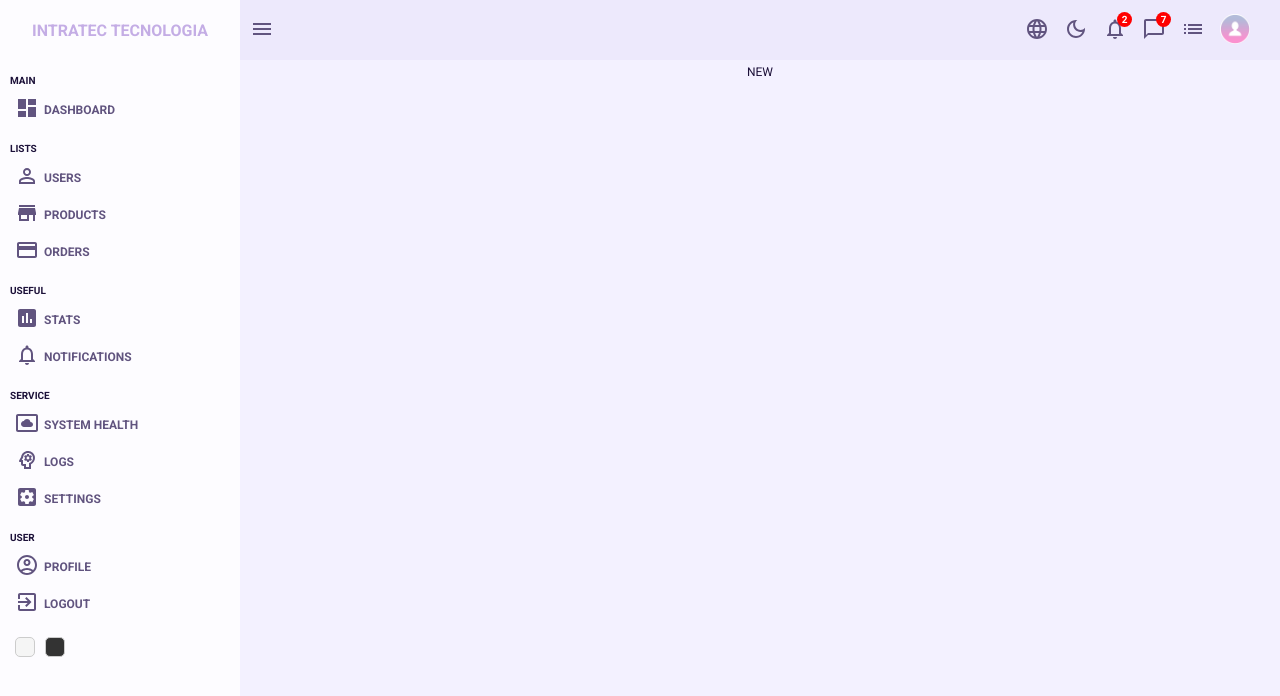
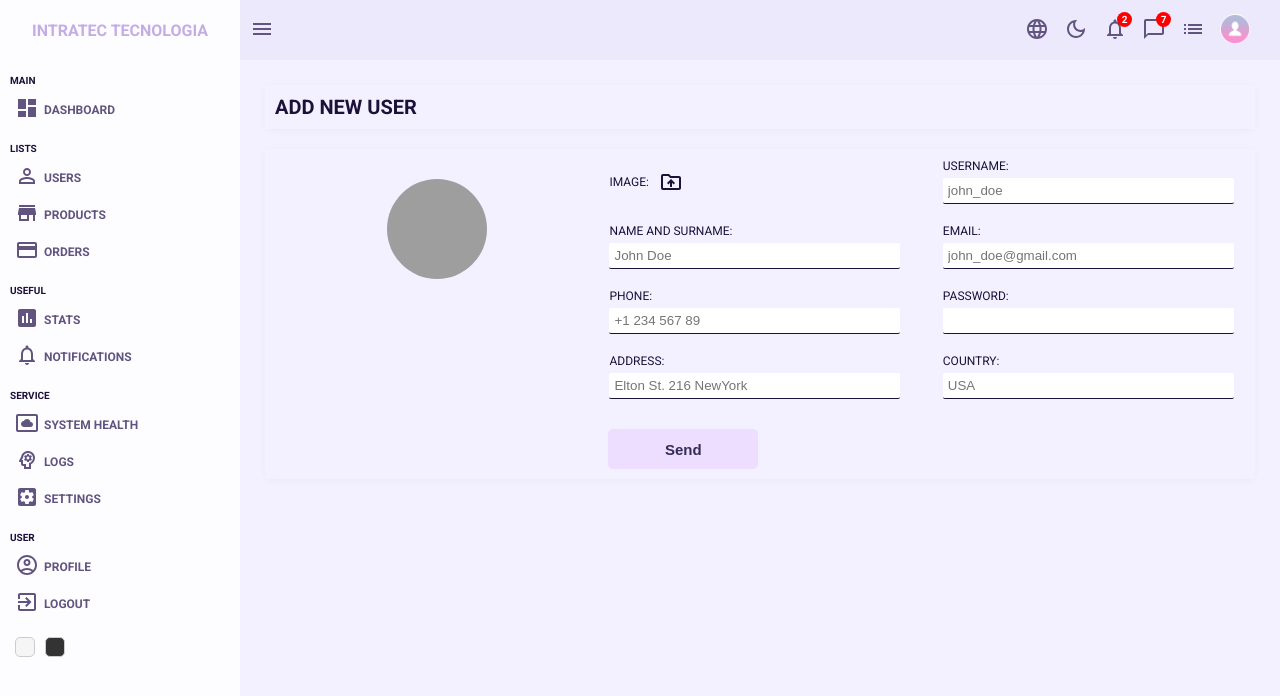
Before and after one commit to valdir-ti/intratec-web, a React (Create React App) app: page /users/new in a window 1280 px wide. Shown: the top 696 px of the page. Built offline with nearby package versions, Linux system fonts and the light colour scheme; no server answers; sample sign-in values are in the browser's storage; grey boxes are pictures that could not be loaded.

Commit message:
feat: create add form

```diff
--- a/src/components/AppRoutes/index.tsx
+++ b/src/components/AppRoutes/index.tsx
@@ -14,6 +14,8 @@ import Home from '../../pages/Home';
 import Login from "../../pages/Login";
 
 import { AuthContext } from '../../context/authentication/authContext';
+
+import { productInputs, userInputs } from "../../formSource";
 
 import './styles';
 
@@ -53,7 +55,7 @@ const AppRoutes = () => {
                 path="new"
                 element={
                   <RequireAuth>
-                    <New />
+                    <New inputs={userInputs} title="Add new user"/>
                   </RequireAuth>
                 }
               />
@@ -72,6 +74,14 @@ const AppRoutes = () => {
                 element={
                   <RequireAuth>
                     <List />
+                  </RequireAuth>
+                }
+              />
+              <Route
+                path="new"
+                element={
+                  <RequireAuth>
+                    <New inputs={productInputs} title="Add new product"/>
                   </RequireAuth>
                 }
               />
--- a/src/components/New/index.tsx
+++ b/src/components/New/index.tsx
@@ -1,12 +1,67 @@
+import { useState } from 'react';
 import Layout from '../../pages/Layout'
+
 import * as S from './styles'
 
-const New = () => {
-  return (
-    <Layout>
-        <S.Container>New</S.Container>
-    </Layout>
-  )
+interface INew {
+    inputs: any;
+    title: string;
+}
+
+const New = ({ inputs, title }: INew) => {
+
+    const [file, setFile] = useState<File | null>()
+
+    const handleFile = (e: any) => {
+        if(!e.target.files) return
+        setFile(e.target.files[0])
+    }
+
+    return (
+        <Layout>
+            <S.Container>
+                <S.Top>
+                    <S.TopTitle>{title}</S.TopTitle>
+                </S.Top>
+                <S.Bottom>
+                    <S.BottomLeft>
+                        <S.BottomLeftImg
+                            src={file ? URL.createObjectURL(file) : "https://icon-library.com/images/no-image-icon/no-image-icon-0.jpg"}
+                            alt="Image"
+                        />
+                    </S.BottomLeft>
+                    <S.BottomRight>
+                        <S.BottomRightForm>
+                            <S.BottomRightFormInputContainer>
+                                <S.BottomRightFormImageContainer>
+                                    <S.BottomRightFormLabel htmlFor='file'>
+                                        Image:<S.BottomRightFormDriveFolderIcon />
+                                    </S.BottomRightFormLabel>
+                                    <S.BottomRightFormInput
+                                        type="file"
+                                        id="file"
+                                        style={{ display: 'none'}}
+                                        onChange={(e) => handleFile(e)}
+                                    />
+                                </S.BottomRightFormImageContainer>
+                            </S.BottomRightFormInputContainer>
+
+                            {inputs.map((input: any, index: number) => (
+                                <S.BottomRightFormInputContainer key={index}>
+                                    <S.BottomRightFormLabel>{input.label}:</S.BottomRightFormLabel>
+                                    <S.BottomRightFormInput type={input.type} placeholder={input.placeholder}/>
+                                </S.BottomRightFormInputContainer>
+                            ))}
+
+                            <S.BottomRightFormButtonContainer>
+                                <S.BottomRightFormButton>Send</S.BottomRightFormButton>
+                            </S.BottomRightFormButtonContainer>
+                        </S.BottomRightForm>
+                    </S.BottomRight>
+                </S.Bottom>
+            </S.Container>
+        </Layout>
+    )
 }
 
 export default New
--- a/src/components/New/styles.ts
+++ b/src/components/New/styles.ts
@@ -1,3 +1,123 @@
 import styled from "styled-components";
+import { DriveFolderUploadOutlined } from '@mui/icons-material'
 
 export const Container = styled.div``
+export const Top = styled.div`
+    padding: 10px;
+    margin: 20px;
+    text-align: left;
+    -webkit-box-shadow: 2px 4px 10px 1px rgba(0, 0, 0, 0.47);
+    box-shadow: 0px 1px 8px -3px rgba(201, 201, 201, 0.47);
+
+    @media only screen and (max-width: 880px) {
+        text-align: center;
+    }
+`
+export const TopTitle = styled.h1`
+    color: ${props => props.theme.colors.text};
+    font-size: 20px;
+`
+export const Bottom = styled.div`
+    padding: 10px;
+    margin: 20px;
+    display: flex;
+    -webkit-box-shadow: 2px 4px 10px 1px rgba(0, 0, 0, 0.47);
+    box-shadow: 0px 1px 8px -3px rgba(201, 201, 201, 0.47);
+
+    @media only screen and (max-width: 880px) {
+        flex-direction: column;
+    }
+`
+export const BottomLeft = styled.div`
+    flex: 1;
+    display: flex;
+    justify-content: center;
+    margin-top: 20px;
+    @media only screen and (max-width: 880px) {
+        margin-top: 10px;
+        margin-bottom: 30px;
+    }
+`
+export const BottomLeftImg = styled.img`
+    width: 100px;
+    height: 100px;
+    border-radius: 50%;
+    object-fit: cover;
+`
+
+export const BottomRight = styled.div`
+    flex: 2;
+`
+export const BottomRightForm = styled.form`
+    display: flex;
+    justify-content: space-around;
+    flex-wrap: wrap;
+    gap: 20px;
+    @media only screen and (max-width: 880px) {
+        flex-direction: column;
+        align-items: center;
+    }
+    @media only screen and (max-width: 280px) {
+        align-items: flex-start;
+    }
+`
+export const BottomRightFormInputContainer = styled.div`
+    width: 45%;
+    @media only screen and (max-width: 880px) {
+        width: 90%;
+    }
+    @media only screen and (max-width: 280px) {
+        width: 100%;
+    }
+`
+export const BottomRightFormImageContainer = styled.div`
+    height: 100%;
+    display: flex;
+    align-items: center;
+`
+export const BottomRightFormInput = styled.input`
+    width: 100%;
+    padding: 5px;
+    border: none;
+    border-bottom: 1px solid ${props => props.theme.colors.text};
+    border-radius: 2px;
+    margin-top: 5px;
+`
+export const BottomRightFormLabel = styled.label`
+    display: flex;
+    align-items: center;
+    gap: 10px;
+`
+export const BottomRightFormDriveFolderIcon = styled(DriveFolderUploadOutlined)`
+    cursor: pointer;
+`
+export const BottomRightFormButtonContainer = styled.div`
+    width: 100%;
+    display: flex;
+    padding-left: 10px;
+    @media only screen and (max-width: 880px) {
+        padding-left: 30px;
+        margin-bottom: 10px;
+    }
+    @media only screen and (max-width: 280px) {
+        padding-left: 0px;
+        margin-bottom: 10px;
+    }
+`
+export const BottomRightFormButton = styled.button`
+    width: 150px;
+    height: 40px;
+    border: none;
+    border-radius: 5px;
+    background-color: ${props => props.theme.colors.hover};
+    color: ${props => props.theme.colors.secondText};
+    font-weight: 700;
+    font-size: 15px;
+    cursor: pointer;
+    transition: background-color 0.2s;
+    margin-top: 10px;
+    &:hover {
+        background-color: ${props => props.theme.colors.secondBackground};
+        color: ${props => props.theme.colors.hover};
+    }
+`
--- /dev/null
+++ b/src/formSource.js
@@ -0,0 +1,76 @@
+export const userInputs = [
+    {
+      id: 1,
+      label: "Username",
+      type: "text",
+      placeholder: "john_doe",
+    },
+    {
+      id: 2,
+      label: "Name and surname",
+      type: "text",
+      placeholder: "John Doe",
+    },
+    {
+      id: 3,
+      label: "Email",
+      type: "mail",
+      placeholder: "john_doe@gmail.com",
+    },
+    {
+      id: 4,
+      label: "Phone",
+      type: "text",
+      placeholder: "+1 234 567 89",
+    },
+    {
+      id: 5,
+      label: "Password",
+      type: "password",
+    },
+    {
+      id: 6,
+      label: "Address",
+      type: "text",
+      placeholder: "Elton St. 216 NewYork",
+    },
+    {
+      id: 7,
+      label: "Country",
+      type: "text",
+      placeholder: "USA",
+    },
+  ];
+
+  export const productInputs = [
+    {
+      id: 1,
+      label: "Title",
+      type: "text",
+      placeholder: "Apple Macbook Pro",
+    },
+    {
+      id: 2,
+      label: "Description",
+      type: "text",
+      placeholder: "Description",
+    },
+    {
+      id: 3,
+      label: "Category",
+      type: "text",
+      placeholder: "Computers",
+    },
+    {
+      id: 4,
+      label: "Price",
+      type: "text",
+      placeholder: "100",
+    },
+    {
+      id: 5,
+      label: "Stock",
+      type: "text",
+      placeholder: "in stock",
+    },
+  ];
```
